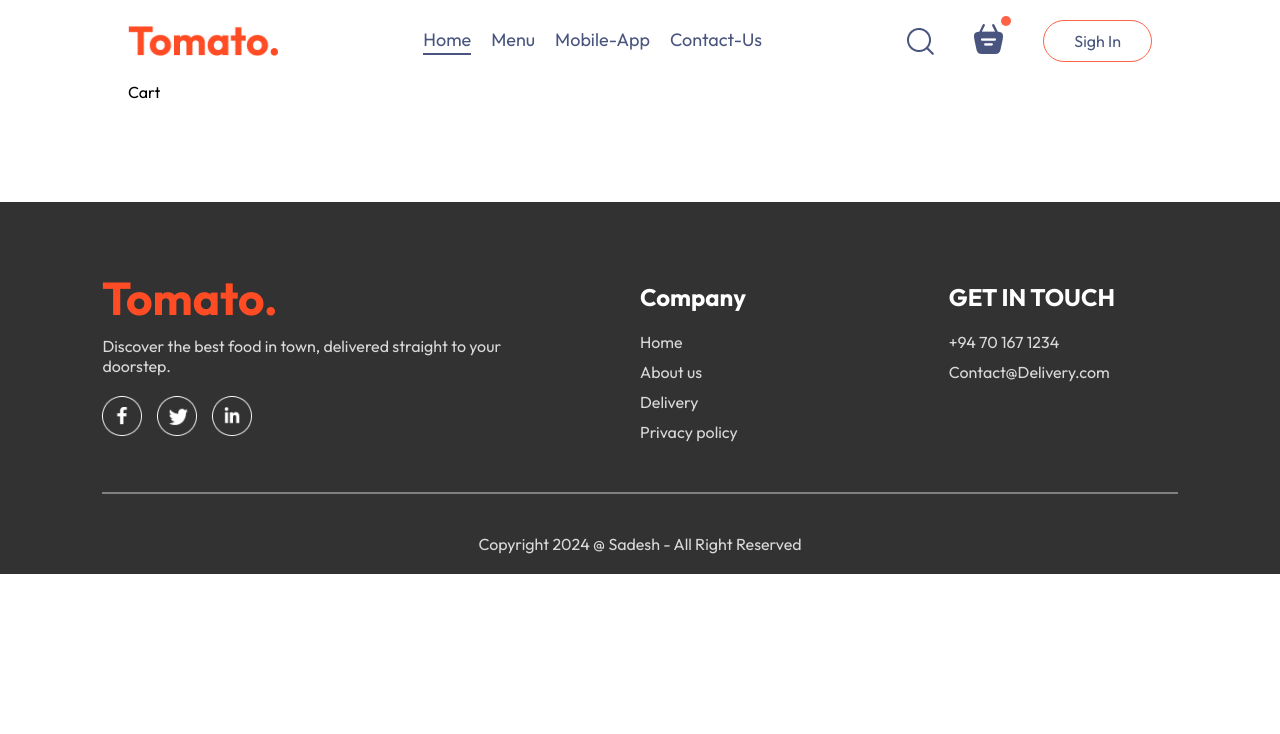
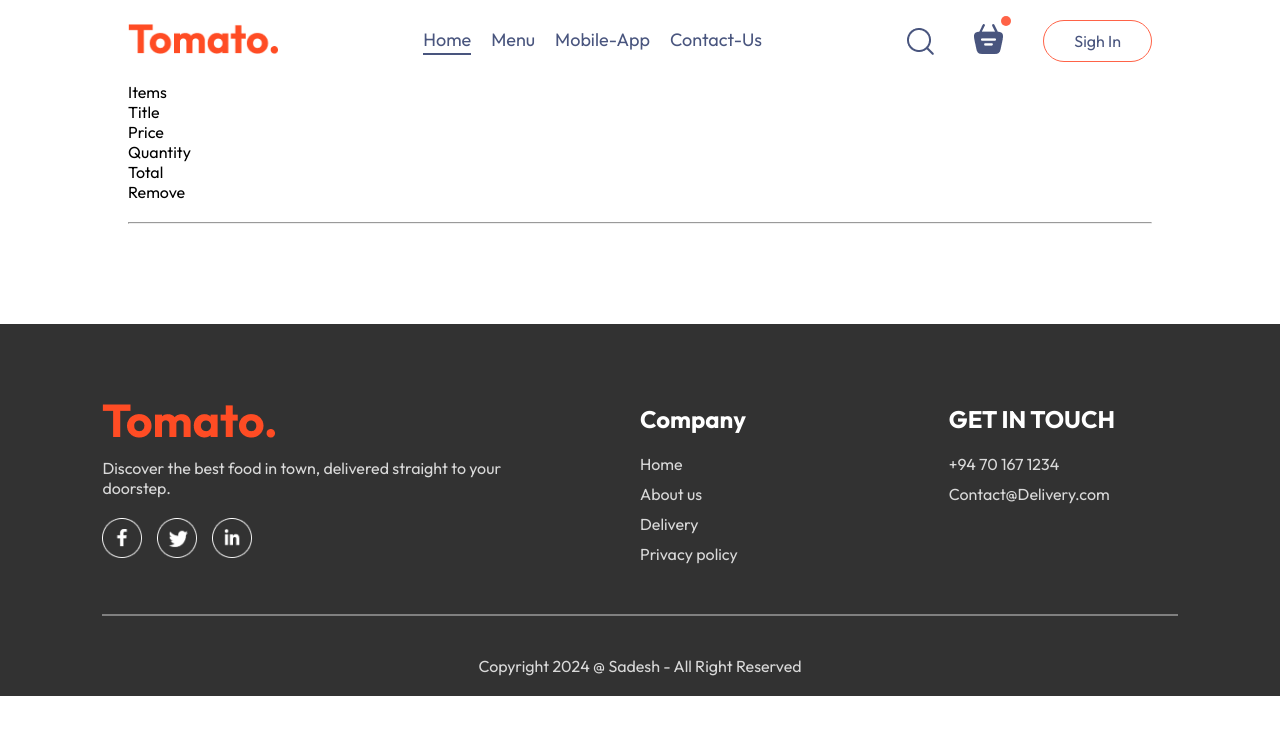
Before and after one commit to SadeshWijekoon/Food-ordering-fullstack-website, a React (Vite) app in the folder frontend/: page /cart in a window 1280 px wide. Shown: the top 734 px of the page. Built offline with nearby package versions, Linux system fonts and the light colour scheme.

Commit message:
create the cart page

```diff
--- a/frontend/src/compontes/Navbar/Navbar.jsx
+++ b/frontend/src/compontes/Navbar/Navbar.jsx
@@ -9,7 +9,7 @@
 
   return (
     <div className='navbar'>
-        <img src={assets.logo} alt="" className="logo" />
+        <Link to='/'><img src={assets.logo} alt="" className="logo" /></Link>
         <ul className="navber-menu">
           <Link to='/'  onClick={()=>setMenu("home")} className={menu==="home"?"active":""}>Home</Link>
           <a href='#explore-menu' onClick={()=>setMenu("menu")} className={menu==="menu"?"active":""}>Menu</a>
@@ -19,7 +19,7 @@
         <div className="navbar-right">
           <img src={assets.search_icon} alt=''/>
            <div className='navbar-search-icon'>
-           <img  src={assets.basket_icon} alt=''/>
+           <Link to='/cart'><img  src={assets.basket_icon} alt=''/></Link>
            <div className='dot'></div>
            </div>
 
--- a/frontend/src/context/storecontext.jsx
+++ b/frontend/src/context/storecontext.jsx
@@ -11,6 +11,8 @@
    const addToCart= (id)=>{
      if(!cartItems[id]){
         setCartItems((pre)=>({...pre,[id]:1}))
+        console.log(cartItems);
+
      }else{
        setCartItems((pre)=>({...pre,[id]:pre[id]+1}))
      }
@@ -38,4 +40,4 @@
 
 }
 
-export default Storecontextprovider;
+export default Storecontextprovider; // any compont that are covered with this is avalable acsess to the context value
--- a/frontend/src/pages/Cart/Cart.jsx
+++ b/frontend/src/pages/Cart/Cart.jsx
@@ -1,9 +1,42 @@
-import './Cart.css'
+import { useContext } from 'react';
+import './Cart.css';
+import { Storecontext } from '../../context/storecontext';
 
 const Cart = () => {
+  const { food_list, cartItems, setCartItems, addToCart, removeCart } = useContext(Storecontext);
+
   return (
-    <div>Cart</div>
-  )
-}
+    <div className="cart">
+      <div className="cart-items">
+        <div className="cart-items-title">
+          <p>Items</p>
+          <p>Title</p>
+          <p>Price</p>
+          <p>Quantity</p>
+          <p>Total</p>
+          <p>Remove</p>
+        </div>
+        <br />
+        <hr />
+        {food_list.map((item, index) => {
+          const quantity = cartItems[item.id];
+          if (quantity > 0) {
+            return (
+              <div key={item.id} className="cart-items-title cart-items-item">
+                <img src={item.image}/>
+                <p>{item.name}</p>
+                <p>{item.price}</p>
+                <p>{cartItems[item.id]}</p> {/*show the amount*/}
+                <p>${item.price*cartItems[item.id]}</p>
+                <p>x</p>
+              </div>
+            );
+          }
+          return null;
+        })}
+      </div>
+    </div>
+  );
+};
 
 export default Cart;
```
